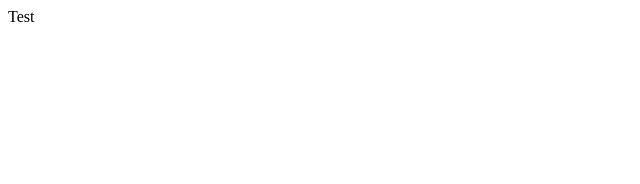
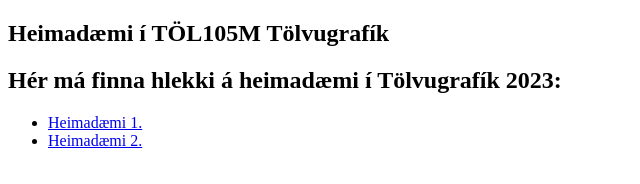
Before and after one commit to AndriFannar/tolvugrafik-verkefni-2023, a plain HTML site: page index.html in a window 1280 px wide. Shown: the whole page, without its empty margins (0-640 px from the left). Drawn offline with Linux system fonts and the light colour scheme.

Commit message:
Update index.html

```diff
--- a/index.html
+++ b/index.html
@@ -1 +1,32 @@
-Test
+<!DOCTYPE html>
+<!-- Höfundur: Andri Fannar Kristjánsson, afk6@hi.is -->
+<html lang="is">
+  <head>
+    <meta charset="utf-8" />
+    <meta name="author" content="Andri Fannar Kristjánsson" />
+    <meta name="viewport" content="width=device-width, initial-scale=1" />
+    <title>Forsíða</title>
+  </head>
+  <body>
+    <main>
+      <article>
+        <header>
+          <h1>Heimadæmi í TÖL105M Tölvugrafík</h1>
+        </header>
+        <h2>
+          Hér má finna hlekki á heimadæmi í Tölvugrafík 2023:
+        </h2>
+        <nav>
+          <ul>
+            <li>
+              <a href="Verkefni-1/index.html">Heimadæmi 1.</a>
+            </li>
+            <li>
+              <a href="Verkefni-2/index.html">Heimadæmi 2.</a>
+            </li>
+          </ul>
+        </nav>
+      </article>
+    </main>
+  </body>
+</html>
```
